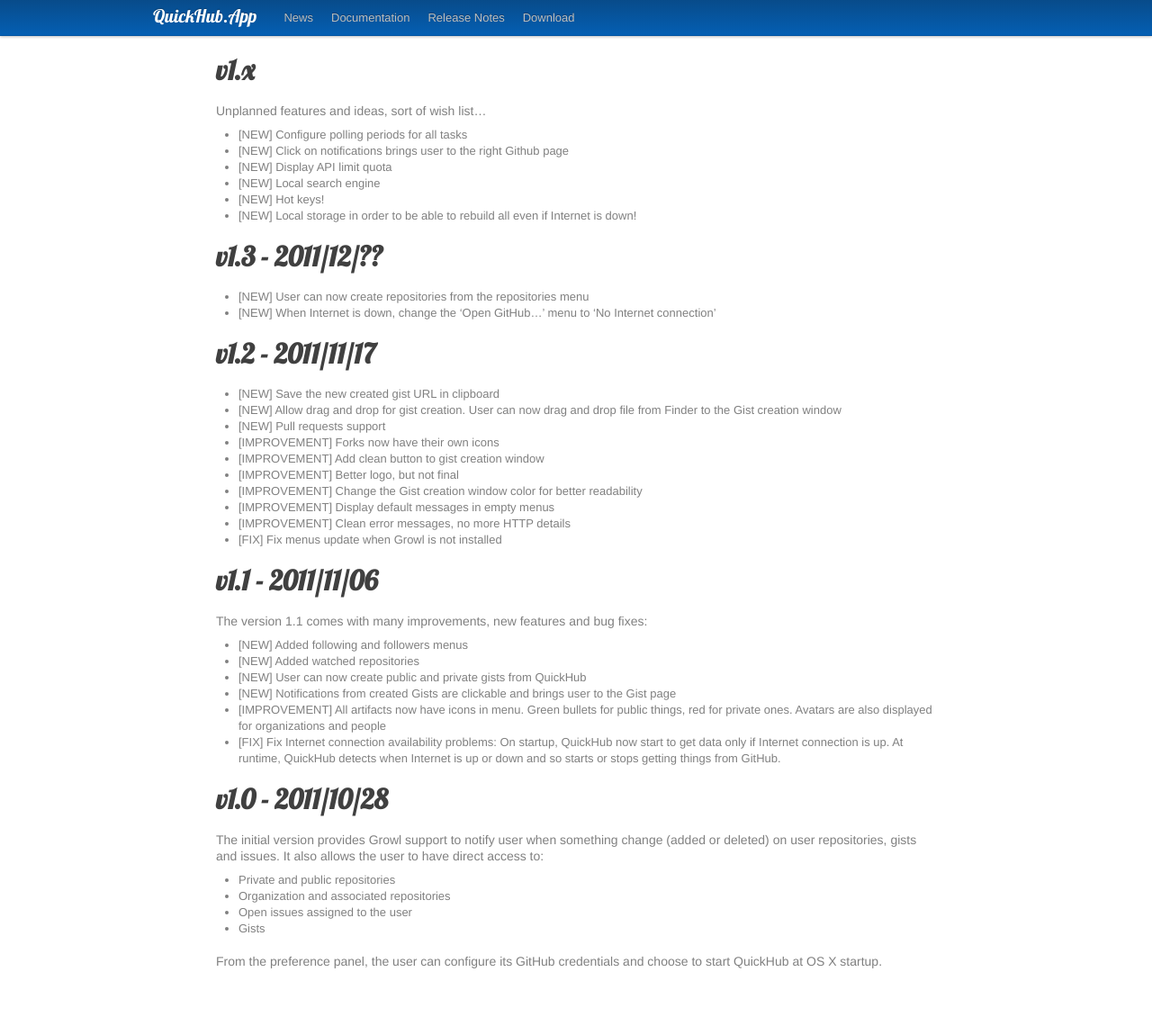
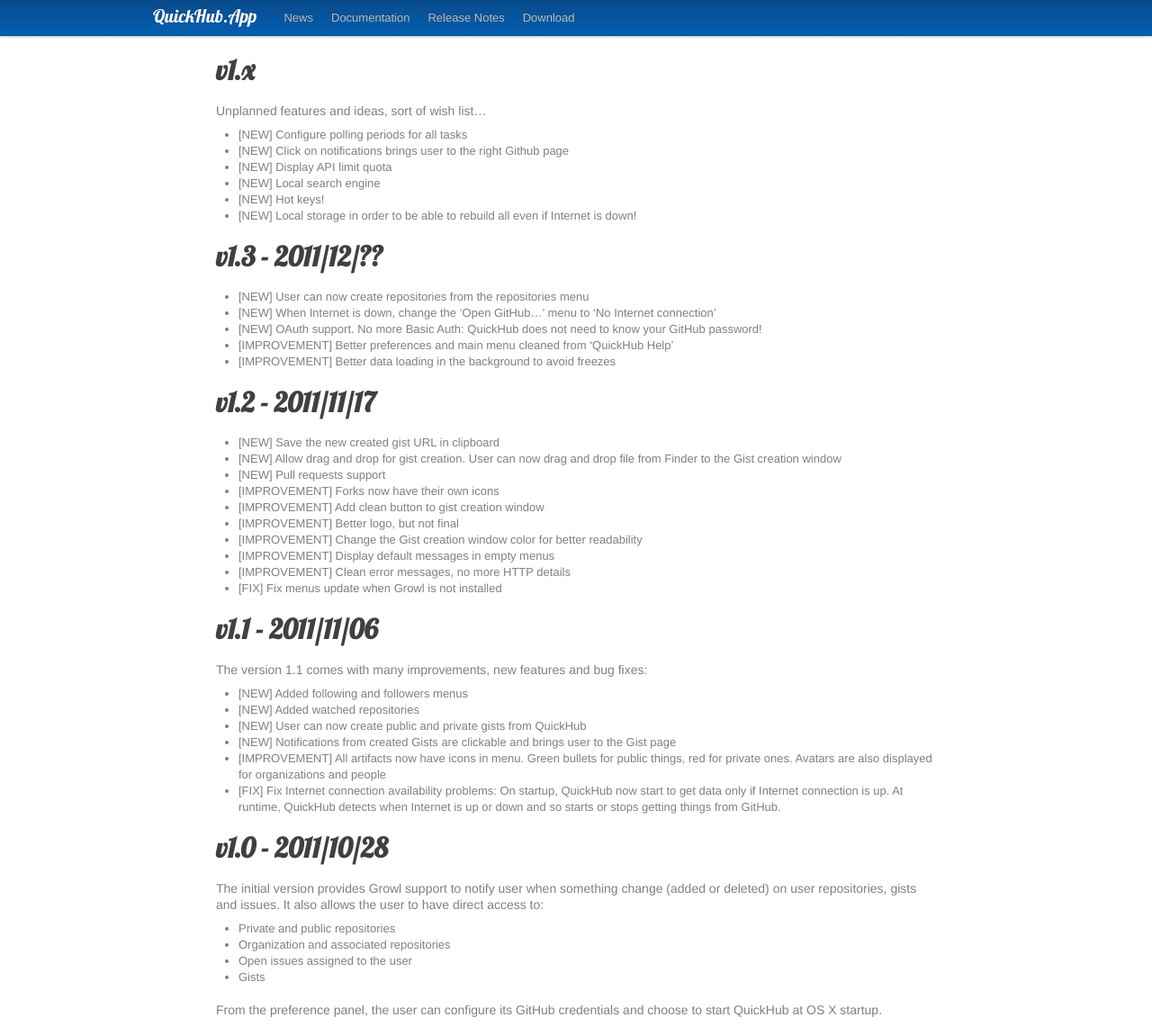
Before and after one commit to chamerling/QuickHubApp, a Jekyll site: the page built from pages/releasenotes.md, in a window 1280 px wide and 1140 px high. Shown: the whole window at 90% size. Built offline with Jekyll 4.4.1, drawn with Linux system fonts in a browser that asks for light colours; nearby versions of some CDN libraries; Markdown is read by kramdown in place of the engine named in the settings; comment, search, counter and statistics services are not loaded.

Commit message:
Update notes for current work, introduce oauth page

```diff
--- a/pages/releasenotes.md
+++ b/pages/releasenotes.md
@@ -17,6 +17,9 @@
 
 - [NEW] User can now create repositories from the repositories menu
 - [NEW] When Internet is down, change the 'Open GitHub...' menu to 'No Internet connection'
+- [NEW] OAuth support. No more Basic Auth: QuickHub does not need to know your GitHub password!
+- [IMPROVEMENT] Better preferences and main menu cleaned from 'QuickHub Help'
+- [IMPROVEMENT] Better data loading in the background to avoid freezes
 
 # v1.2 - 2011/11/17
 
```
Also changed, not shown: oauth.html (added, +11 -0 lines), pages/documentation.md (+1 -1 lines).
